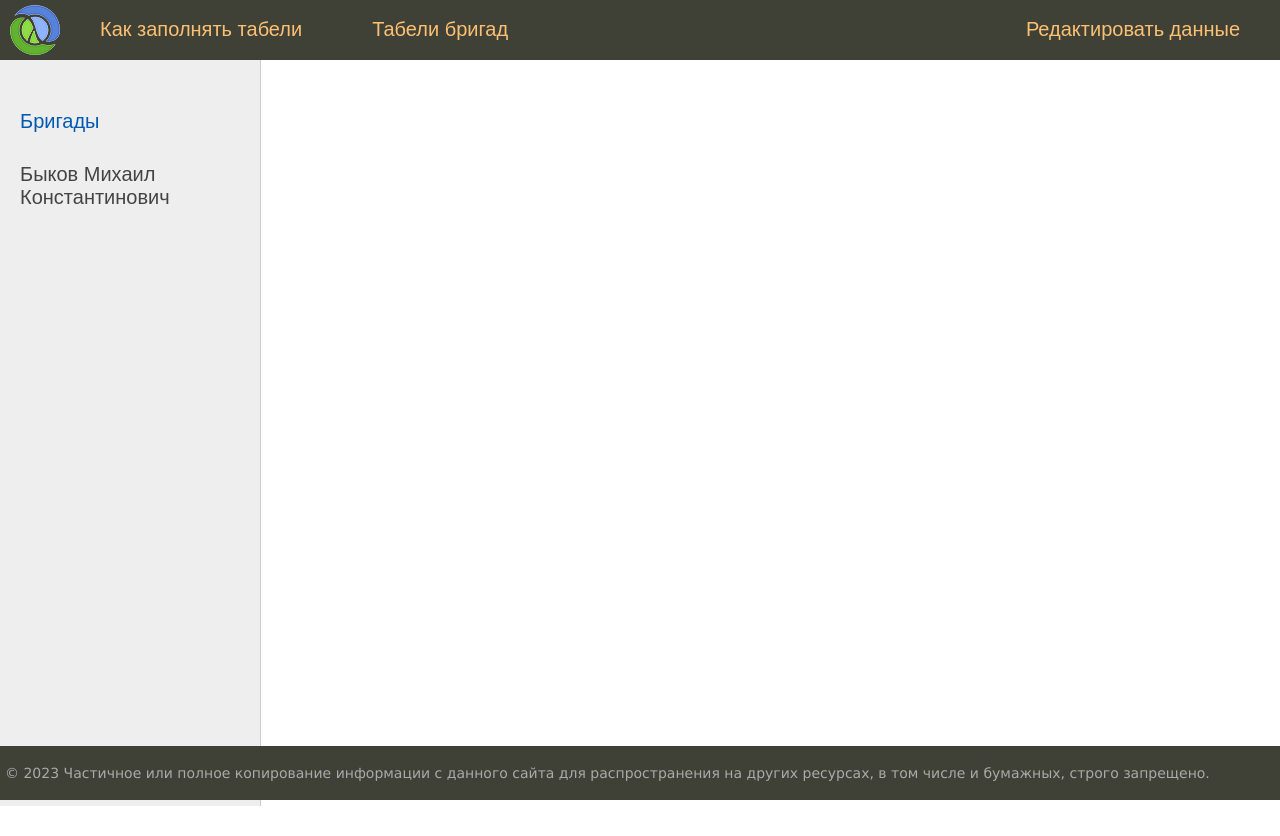
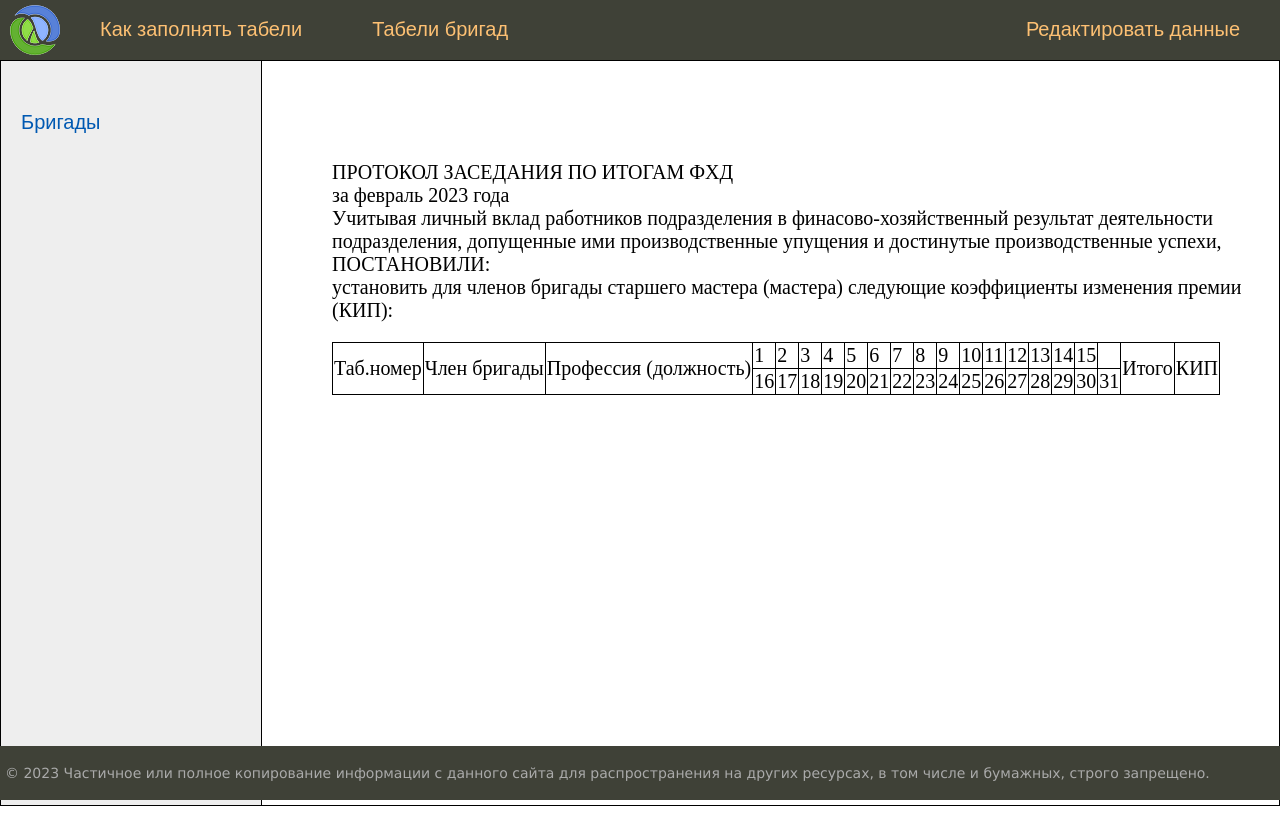
Before and after one commit to vicjan89/EnergoProcess, a Django app: page /tabel/ in a window 1280 px wide. After the commit the page ends 806 px from the top, so only its background shows below. Run offline with Django 4.2, Linux system fonts and the light colour scheme.

Commit message:
template for tabel not ended

```diff
--- a/EnergoProcess/EnergoProcess/settings.py
+++ b/EnergoProcess/EnergoProcess/settings.py
@@ -77,7 +77,7 @@ WSGI_APPLICATION = 'EnergoProcess.wsgi.application'
 DATABASES = {
     'default': {
         'ENGINE': 'django.db.backends.sqlite3',
-        'NAME': BASE_DIR / 'db.sqlite3',
+        'NAME': BASE_DIR / 'dbase.sqlite3',
     }
 }
 
--- a/EnergoProcess/EnergoProcess/urls.py
+++ b/EnergoProcess/EnergoProcess/urls.py
@@ -20,5 +20,6 @@ from tabel import views
 urlpatterns = [
     path('', views.index, name='home'),
     path('admin/', admin.site.urls, name='admin'),
+    path('tabel/<int:brigada_id>/<int:month>/', views.tabel, name='tabel'),
     path('tabel/', views.tabel, name='tabel')
 ]
--- a/EnergoProcess/tabel/static/tabel/css/styles.css
+++ b/EnergoProcess/tabel/static/tabel/css/styles.css
@@ -65,7 +65,9 @@ ul.list-articles {
 ul.list-articles li {
 	border-bottom: 1px solid #ccc;
 }
-
+TABLE {
+    border-collapse: collapse; /* Убираем двойные линии между ячейками */
+   }
 .table-page {
 	width: 100%;
 	height: 100%;
@@ -159,7 +161,9 @@ div.button {
 	min-height: 100%;
 	height: 100%;
 }
-
+.table-content td {
+border: 1px solid black;
+}
 .left-chapters {
 	margin: 0;
 	background: #eee;
--- a/EnergoProcess/tabel/templates/tabel/tabel.htm
+++ b/EnergoProcess/tabel/templates/tabel/tabel.htm
@@ -21,6 +21,61 @@
             <!-- Блок контента -->
                 <div class="content-text">
             {% block content %}
+                    <p>ПРОТОКОЛ ЗАСЕДАНИЯ ПО ИТОГАМ ФХД<br>
+за февраль 2023 года<br>
+Учитывая личный вклад работников подразделения в финасово-хозяйственный результат деятельности подразделения, допущенные
+ими производственные упущения и достинутые производственные успехи,<br>
+ПОСТАНОВИЛИ:<br>
+установить для членов бригады старшего мастера (мастера) {{ supervisor }} следующие коэффициенты изменения премии (КИП):
+                    <table>
+                        <tr>
+                            <td rowspan="2">Таб.номер</td>
+                            <td rowspan="2">Член бригады</td>
+                            <td rowspan="2">Профессия (должность)</td>
+                            <td>1</td>
+                            <td>2</td>
+                            <td>3</td>
+                            <td>4</td>
+                            <td>5</td>
+                            <td>6</td>
+                            <td>7</td>
+                            <td>8</td>
+                            <td>9</td>
+                            <td>10</td>
+                            <td>11</td>
+                            <td>12</td>
+                            <td>13</td>
+                            <td>14</td>
+                            <td>15</td>
+                            <td></td>
+                            <td rowspan="2">Итого</td>
+                            <td rowspan="2">КИП</td>
+                        </tr>
+                        <tr>
+                            <td>16</td>
+                            <td>17</td>
+                            <td>18</td>
+                            <td>19</td>
+                            <td>20</td>
+                            <td>21</td>
+                            <td>22</td>
+                            <td>23</td>
+                            <td>24</td>
+                            <td>25</td>
+                            <td>26</td>
+                            <td>27</td>
+                            <td>28</td>
+                            <td>29</td>
+                            <td>30</td>
+                            <td>31</td>
+                        </tr>
+                        {% for d in tabel %}
+                        <tr>
+                        {{ d.work_time }}
+                        </tr>
+                        {% endfor %}
+                    </table>
+                    </p>
             {% endblock %}
                 </div>
             <!-- Конец блока контента -->
--- a/EnergoProcess/tabel/views.py
+++ b/EnergoProcess/tabel/views.py
@@ -3,7 +3,6 @@ from django.template.response import TemplateResponse
 from .models import *
 
 
-# menu = Person.objects.filter(position__contains='мастер')
 menu = [{'title': 'Как заполнять табели', 'url_name': 'home'},
         {'title': 'Табели бригад', 'url_name': 'tabel'},
         {'title': 'Редактировать данные', 'url_name': 'admin:index'}
@@ -14,6 +13,10 @@ def index(request):
 
 context = {'title': 'Табель бригады',
            'menu': menu,
-           'brigades': list(set((i.supervisor for i in Brigades.objects.all())))}
+           # 'brigades': list(set((i.supervisor for i in Brigades.objects.all()))),
+           'person': Person}
+
 def tabel(request):
-    return TemplateResponse(request,  "tabel/tabel.htm", context=context)
+    # context['supervisor'] = Person.objects.get(pk=brigada_id)
+    # context['tabel'] = Tabel.objects.filter(master=brigada_id).filter(date_work__month=month).filter(transferred=None)
+    return TemplateResponse(request, "tabel/tabel.htm", context=context)
```
Also changed, not shown: EnergoProcess/tabel/admin.py (+8 -8 lines), EnergoProcess/tabel/models.py (+26 -21 lines), EnergoProcess/db — копия.sqlite3 (deleted), EnergoProcess/db.sqlite3 (deleted), EnergoProcess/dbase.sqlite3 (added), EnergoProcess/tabel/migrations/0001_initial.py, EnergoProcess/tabel/migrations/0002_brigades.py, EnergoProcess/tabel/migrations/0002_position_alter_person_position.py (deleted), EnergoProcess/tabel/migrations/0003_rename_tabel_tabelrecord.py (added).
